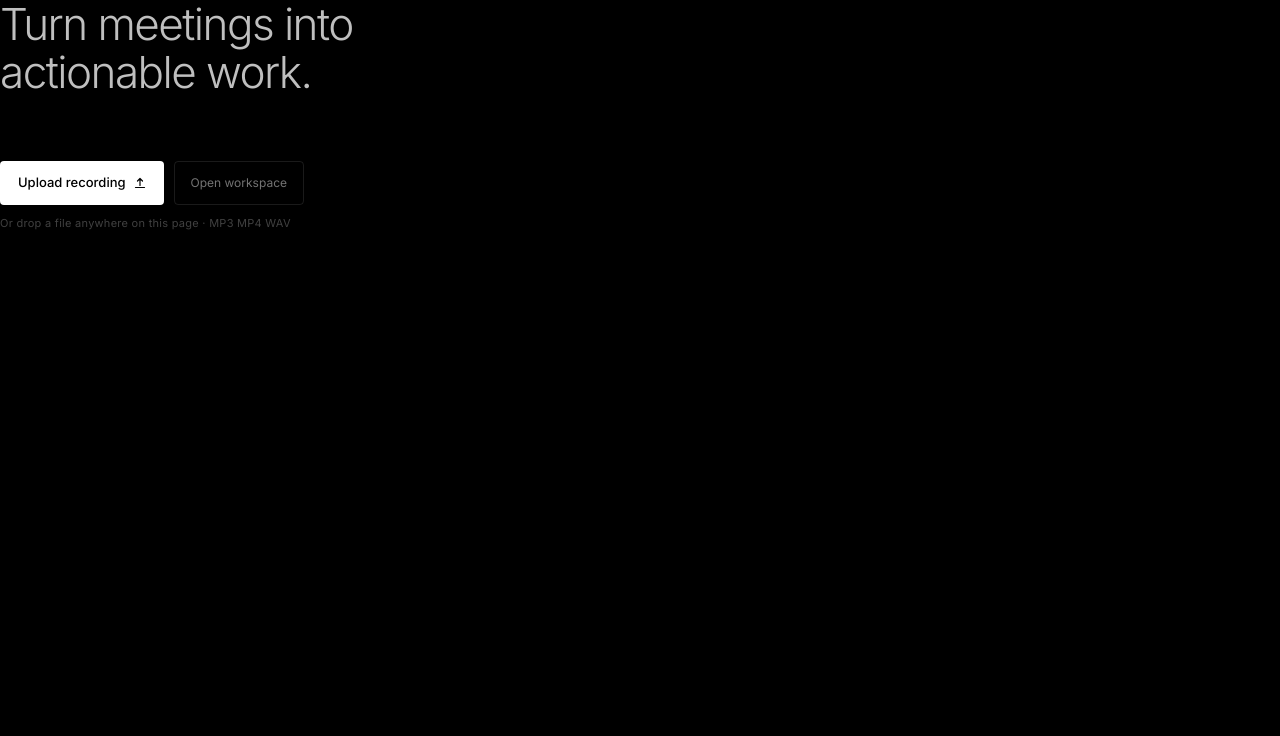
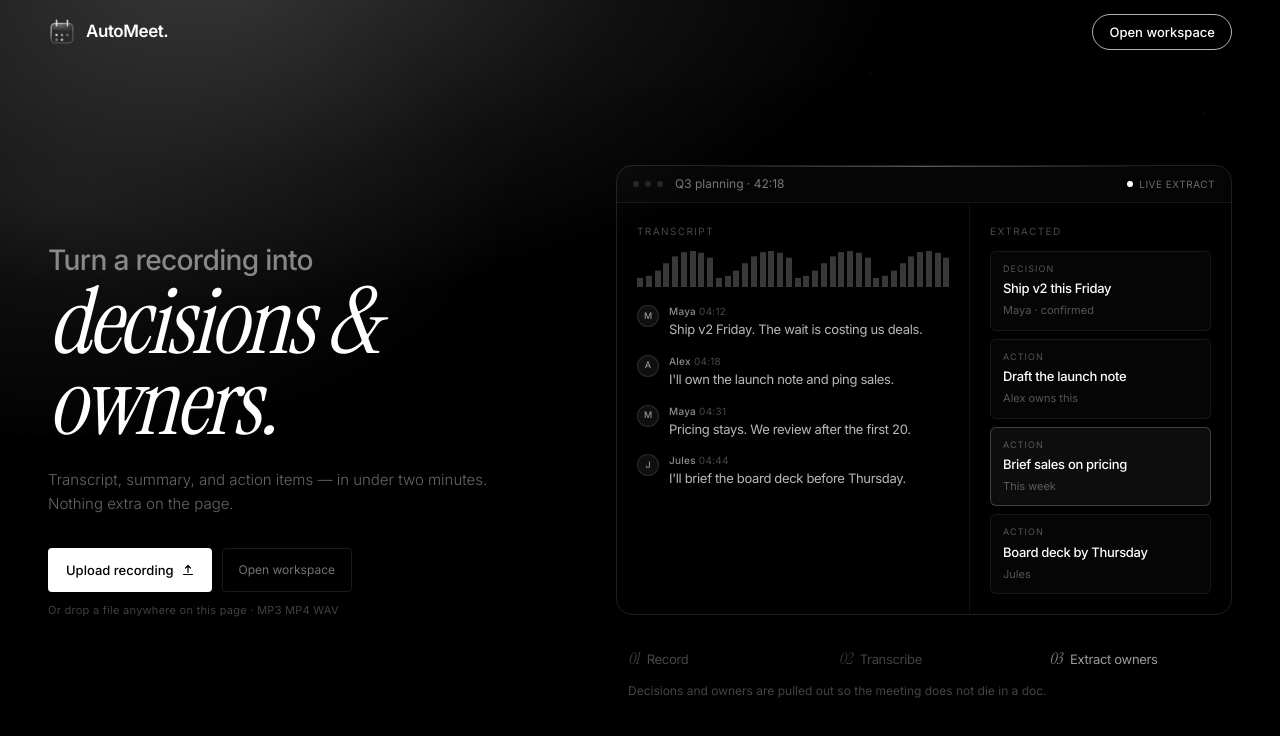
Before and after one commit to MaxymMelnychuk/meeting-automation, a Next.js app in the folder apps/web/: page / in a window 1280 px wide. Shown: the top 736 px of the page. Built offline with nearby package versions, Linux system fonts and the light colour scheme.

Commit message:
fix(web): update home page

```diff
--- a/apps/web/app/page.tsx
+++ b/apps/web/app/page.tsx
@@ -1,43 +1,62 @@
 "use client"
 
 import { useState } from "react"
-
+import Link from "next/link"
+import { motion, AnimatePresence } from "framer-motion"
 import { uploadMeeting } from "@/api/meetings"
 import type { UploadMeetingResponse } from "@/types/meeting"
 import { MeetingResults } from "./components/MeetingResults"
 import { ProcessingState } from "./components/ProcessingState"
 import { UploadZone } from "./components/UploadZone"
+import { HeroProductStage } from "./components/HeroProductStage"
+import { Logo } from "./components/ui/Logo"
+import { useApp } from "./providers/AppProvider"
+import { generateTasksFromMeeting } from "@/hooks/useTasks"
 
-type AppState = "upload" | "processing" | "results"
+type UploadAppState = "upload" | "processing" | "results"
+
+const STARS = [
+  { w: 1.5, t: "9%", l: "68%", d: "4.2s", dl: "0.3s", op: 0.5 },
+  { w: 1, t: "6%", l: "48%", d: "3.6s", dl: "0.9s", op: 0.38 },
+  { w: 2, t: "21%", l: "84%", d: "5.1s", dl: "0.1s", op: 0.44 },
+  { w: 1, t: "34%", l: "92%", d: "3.3s", dl: "1.3s", op: 0.28 },
+  { w: 1.5, t: "5%", l: "59%", d: "4.7s", dl: "0.6s", op: 0.46 },
+  { w: 1, t: "18%", l: "28%", d: "3.1s", dl: "1.6s", op: 0.3 },
+  { w: 2, t: "41%", l: "77%", d: "6.0s", dl: "0.2s", op: 0.2 },
+  { w: 1, t: "27%", l: "55%", d: "4.9s", dl: "1.0s", op: 0.4 },
+  { w: 1.5, t: "14%", l: "94%", d: "3.8s", dl: "0.7s", op: 0.34 },
+  { w: 1, t: "47%", l: "63%", d: "5.4s", dl: "1.2s", op: 0.24 },
+] as const
 
 export default function Home() {
+  const { addMeeting, addTasks } = useApp()
   const [file, setFile] = useState<File | null>(null)
   const [result, setResult] = useState<UploadMeetingResponse | null>(null)
   const [loading, setLoading] = useState(false)
   const [error, setError] = useState<string | null>(null)
 
-  const appState: AppState = loading
-    ? "processing"
-    : result
-    ? "results"
-    : "upload"
+  const appState: UploadAppState = loading ? "processing" : result ? "results" : "upload"
 
   async function handleUpload() {
     if (!file) return
     setLoading(true)
     setError(null)
     try {
-      const response = await uploadMeeting(file)
-      setResult(response)
+      const data = await uploadMeeting(file)
+      const meetingId = `meeting_${Date.now()}`
+      const tasks = generateTasksFromMeeting(data.analysis, meetingId, data.filename)
+      addTasks(tasks)
+      addMeeting(data.filename, data.analysis, data.transcript, tasks.map((t) => t.id), meetingId)
+      setResult(data)
     } catch {
-      setError("Something went wrong while processing the meeting.")
+      setError("Something went wrong processing the meeting.")
     } finally {
       setLoading(false)
     }
   }
 
-  function handleFileChange(newFile: File | null) {
-    setFile(newFile)
+  function handleFileChange(f: File | null) {
+    setFile(f)
     setResult(null)
     setError(null)
   }
@@ -49,68 +68,134 @@ export default function Home() {
   }
 
   return (
-    <>
-      <main style={{ minHeight: "100svh" }}>
-        <div className="content-column">
+    <div className={`flex min-h-svh flex-col bg-black ${appState === "upload" ? "h-svh overflow-hidden" : ""}`}>
+      <a
+        href="#main"
+        className="sr-only focus:not-sr-only focus:absolute focus:top-3 focus:left-3 focus:z-60 focus:rounded focus:bg-white focus:px-3 focus:py-2 focus:text-black"
+      >
+        Skip to content
+      </a>
 
-          {/* ── Header ────────────────────────────────────────────
-              Persistent. The headline is the only text needed.
-              Position + scale make it self-explanatory.
-          ──────────────────────────────────────────────────── */}
-          <header className="anim-fade-in" style={{ marginBottom: 64 }}>
-            <h1
-              style={{
-                color: "var(--text-1)",
-                fontSize: "clamp(32px, 4.5vw, 44px)",
-                fontWeight: 350,
-                letterSpacing: "-0.035em",
-                lineHeight: 1.1,
-                margin: 0,
-              }}
+      <header className="fixed inset-x-0 top-0 z-50 flex h-16 items-center justify-between px-5 animate-fade-in sm:px-8 lg:px-12">
+        <Link
+          href="/"
+          className="flex items-center gap-2.5 text-[17px] font-bold tracking-tight text-white no-underline transition-colors hover:text-white/70"
+        >
+          <Logo />
+          AutoMeet.
+        </Link>
+        <nav className="flex items-center gap-2 sm:gap-3" aria-label="Primary">
+          <Link
+            href="/workspace"
+            className="inline-flex h-9 cursor-pointer items-center rounded-full border border-white/70 px-4 text-[13px] font-medium text-white no-underline transition-colors hover:border-white hover:bg-white/10"
+          >
+            Open workspace
+          </Link>
+        </nav>
+      </header>
+
+      <main id="main" className="flex min-h-0 flex-1 flex-col">
+        <AnimatePresence mode="wait">
+          {appState === "upload" && (
+            <motion.div
+              key="upload"
+              initial={{ opacity: 0 }}
+              animate={{ opacity: 1 }}
+              exit={{ opacity: 0 }}
+              transition={{ duration: 0.25 }}
+              className="relative flex min-h-0 flex-1 flex-col overflow-hidden"
             >
-              Turn meetings into<br />actionable work.
-            </h1>
-          </header>
+              <div className="hero-spotlight" aria-hidden />
+              <div className="hero-grain" aria-hidden />
+              <div className="pointer-events-none absolute inset-0 z-0" aria-hidden>
+                {STARS.map((s, i) => (
+                  <div
+                    key={i}
+                    className="hero-star"
+                    style={{
+                      width: s.w,
+                      height: s.w,
+                      top: s.t,
+                      left: s.l,
+                      ["--d" as string]: s.d,
+                      ["--delay" as string]: s.dl,
+                      ["--op" as string]: s.op,
+                    }}
+                  />
+                ))}
+              </div>
 
-          {/* ── Content area ──────────────────────────────────── */}
-          {appState === "processing" ? (
-            <ProcessingState key="processing" />
-          ) : appState === "results" && result ? (
-            <div key="results">
-              {/* Back affordance — quiet, non-competing */}
-              <div style={{ marginBottom: 48 }} className="anim-fade-in">
-                <button className="btn-ghost" onClick={handleReset}>
-                  <svg
-                    width="10"
-                    height="10"
-                    viewBox="0 0 10 10"
-                    fill="none"
-                    aria-hidden="true"
-                  >
-                    <path
-                      d="M7 1L3 5L7 9"
-                      stroke="currentColor"
-                      strokeWidth="1.3"
-                      strokeLinecap="round"
-                      strokeLinejoin="round"
-                    />
+              <div className="relative z-10 mx-auto grid min-h-0 w-full max-w-[1280px] flex-1 items-center gap-10 overflow-y-auto px-5 pt-24 pb-10 sm:px-8 lg:grid-cols-[minmax(0,0.9fr)_minmax(0,1.1fr)] lg:gap-16 lg:px-12 lg:pt-28 lg:pb-12">
+                <div className="text-center lg:text-left">
+                  <h1 className="m-0 text-white">
+                    <span className="mb-1 block overflow-hidden font-sans text-[clamp(20px,2.2vw,30px)] leading-[1.2] font-medium tracking-tight text-white/50">
+                      <span className="block animate-fade-up [animation-delay:50ms]">Turn a recording into</span>
+                    </span>
+                    <span className="font-serif block overflow-hidden text-[clamp(44px,8vw,92px)] leading-[0.88] font-normal tracking-tight italic">
+                      <span className="block animate-fade-up [animation-delay:160ms]">decisions &amp; owners.</span>
+                    </span>
+                  </h1>
+                  <p className="mx-auto mt-6 mb-8 max-w-[28rem] animate-fade-up text-[15px] leading-relaxed font-light text-white/40 [animation-delay:280ms] lg:mx-0">
+                    Transcript, summary, and action items — in under two minutes. Nothing extra on the page.
+                  </p>
+                  <div id="upload" className="animate-fade-up [animation-delay:400ms]">
+                    <UploadZone file={file} error={error} onFileChange={handleFileChange} onUpload={handleUpload} />
+                  </div>
+                </div>
+                <div className="animate-fade-up min-w-0 [animation-delay:500ms]">
+                  <HeroProductStage />
+                </div>
+              </div>
+            </motion.div>
+          )}
+
+          {appState === "processing" && (
+            <motion.div
+              key="processing"
+              initial={{ opacity: 0 }}
+              animate={{ opacity: 1 }}
+              exit={{ opacity: 0 }}
+              className="flex min-h-svh flex-1 items-center justify-center px-6"
+            >
+              <ProcessingState />
+            </motion.div>
+          )}
+
+          {appState === "results" && result && (
+            <motion.div
+              key="results"
+              initial={{ opacity: 0 }}
+              animate={{ opacity: 1 }}
+              exit={{ opacity: 0 }}
+              className="flex-1"
+            >
+              <div className="sticky top-0 z-40 flex flex-wrap items-center gap-2.5 border-b border-white/[0.06] bg-black/92 px-5 py-2.5 backdrop-blur-md sm:px-8">
+                <button
+                  type="button"
+                  onClick={handleReset}
+                  className="inline-flex cursor-pointer items-center gap-1.5 text-[11px] text-fg-4 transition-colors hover:text-fg-2"
+                >
+                  <svg width="11" height="11" viewBox="0 0 11 11" fill="none" aria-hidden>
+                    <path d="M7 1L3 5.5L7 10" stroke="currentColor" strokeWidth="1.2" strokeLinecap="round" strokeLinejoin="round" />
                   </svg>
                   New analysis
                 </button>
+                <span className="text-[11px] text-white/10">·</span>
+                <span className="truncate text-[11px] text-white/25">{result.filename}</span>
+                <Link
+                  href="/workspace"
+                  className="ml-auto inline-flex cursor-pointer items-center rounded-sm bg-white px-3 py-1.5 text-[12px] font-medium text-black no-underline hover:bg-white/88"
+                >
+                  Open in workspace
+                </Link>
               </div>
-              <MeetingResults result={result} />
-            </div>
-          ) : (
-            <UploadZone
-              key="upload"
-              file={file}
-              error={error}
-              onFileChange={handleFileChange}
-              onUpload={handleUpload}
-            />
+              <div className="mx-auto max-w-[700px] px-5 py-11 pb-20 sm:px-8">
+                <MeetingResults result={result} />
+              </div>
+            </motion.div>
           )}
-        </div>
+        </AnimatePresence>
       </main>
-    </>
+    </div>
   )
 }
```
